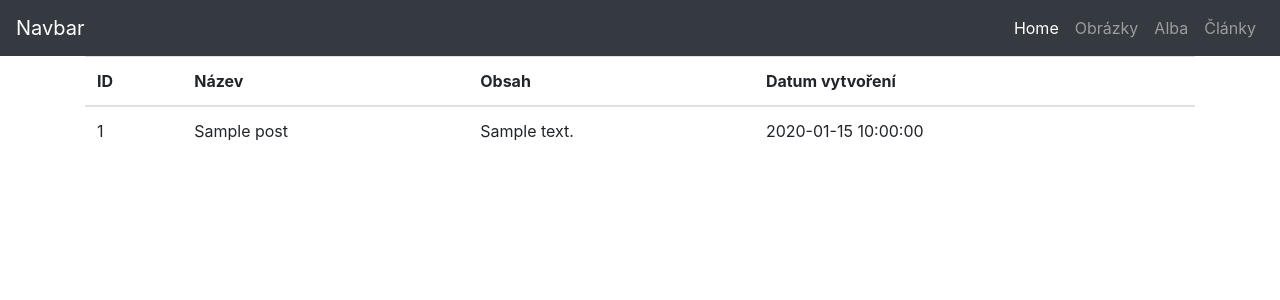
After one commit to s3w3nofficial/vos-flask, a Flask app: page /admin/post in a window 1280 px wide. The commit adds this page. Shown: the top 300 px of the page. Run offline with Flask 2, Linux system fonts and the light colour scheme; tables that the repository leaves empty hold one stand-in row (values such as "Sample post"); style sheets or scripts are compiled from the project's sources; some libraries are stand-ins or nearby versions.

Commit message:
working post with uploading

```diff
--- a/app.py
+++ b/app.py
@@ -1,4 +1,4 @@
-import os
+import os, datetime
 from flask import Flask, render_template, request, redirect
 from flask_sqlalchemy import SQLAlchemy
 
@@ -17,6 +17,7 @@ class Image(db.Model):
     url = db.Column(db.String(300))
 
     album_id = db.Column(db.Integer, db.ForeignKey('album.id'))
+    post_id = db.Column(db.Integer, db.ForeignKey('post.id'))
 
 class Album(db.Model):
     __tablename__ = 'album'
@@ -26,6 +27,18 @@ class Album(db.Model):
     description = db.Column(db.String(3000))
 
     gallery_image = db.relationship('Image', backref='album', lazy=True)
+    post_id = db.Column(db.Integer, db.ForeignKey('post.id'))
+
+class Post(db.Model):
+    __tablename__ = 'post'
+
+    id = db.Column(db.Integer, primary_key=True)
+    name = db.Column(db.String(300))
+    content = db.Column(db.String(3000))
+    create_date = db.Column(db.DateTime, default=datetime.datetime.utcnow)
+
+    gallery_image = db.relationship('Image', backref='post', lazy=True)
+    album = db.relationship('Album', backref='post', lazy=True)
 
 @app.route('/')
 def index():
@@ -66,7 +79,7 @@ def admin_image_upload():
 @app.route('/admin/image')
 def admin_images():
     data = db.session.query(Image).all()
-    return render_template('admin/image.html', data=data)
+    return render_template('admin/images.html', data=data)
 
 @app.route('/admin/image/<int:id>', methods=['GET', 'POST'])
 def admin_image(id):
@@ -74,9 +87,9 @@ def admin_image(id):
         image = Image.query.get(id)
         db.session.delete(image)
         db.session.commit()
-        return redirect('/admin/images')
+        return redirect('/admin/image')
     else:
-        return redirect('/admin/images')
+        return redirect('/admin/image')
 
 @app.route('/admin/album_upload', methods=['GET', 'POST'])
 def admin_album_upload():
@@ -123,5 +136,20 @@ def admin_album(id):
         data = Album.query.get(id)
         return render_template('admin/album.html', data=data)
 
+@app.route('/admin/post')
+def admin_posts():
+    data = db.session.query(Post).all()
+    return render_template('admin/posts.html', data=data)
+
+@app.route('/admin/post_upload', methods=['GET', 'POST'])
+def admin_post_upload():
+    if request.method == 'POST':
+        post = Post(name=request.form.get('name'), content=request.form.get('content'))
+        db.session.add(post)
+        db.session.commit()
+        return redirect('/admin/post')
+    else:
+        return render_template('admin/upload_post.html')
+
 if __name__ == "__main__":
     app.run(host="0.0.0.0", port=5900, debug=True)
--- a/templates/admin/_navbar.html
+++ b/templates/admin/_navbar.html
@@ -10,7 +10,13 @@
                 <a class="nav-link" href="#">Home <span class="sr-only">(current)</span></a>
             </li>
             <li class="nav-item">
-                <a class="nav-link" href="#">Link</a>
+                <a class="nav-link" href="/admin/image">Obrázky</a>
+            </li>
+            <li class="nav-item">
+                <a class="nav-link" href="/admin/album">Alba</a>
+            </li>
+            <li class="nav-item">
+                <a class="nav-link" href="/admin/post">Články</a>
             </li>
         </ul>
     </div>
--- /dev/null
+++ b/templates/admin/posts.html
@@ -0,0 +1,25 @@
+{% extends 'admin/base.html'%}
+{% block main %}
+<div class="container">
+    <table class="table">
+        <thead>
+            <tr>
+                <th>ID</th>
+                <th>Název</th>
+                <th>Obsah</th>
+                <th>Datum vytvoření</th>
+            </tr>
+        </thead>
+        <tbody>
+            {% for item in data %}
+            <tr>
+                <td>{{ item.id }}</td>
+                <td>{{ item.name }}</td>
+                <td>{{ item.content }}</td>
+                <td>{{ item.create_date }}</td>
+            </tr>
+            {% endfor %}
+        </tbody>
+    </table>
+</div>
+{% endblock %}
```
Also changed, not shown: templates/admin/upload_post.html (added, +17 -0 lines).
